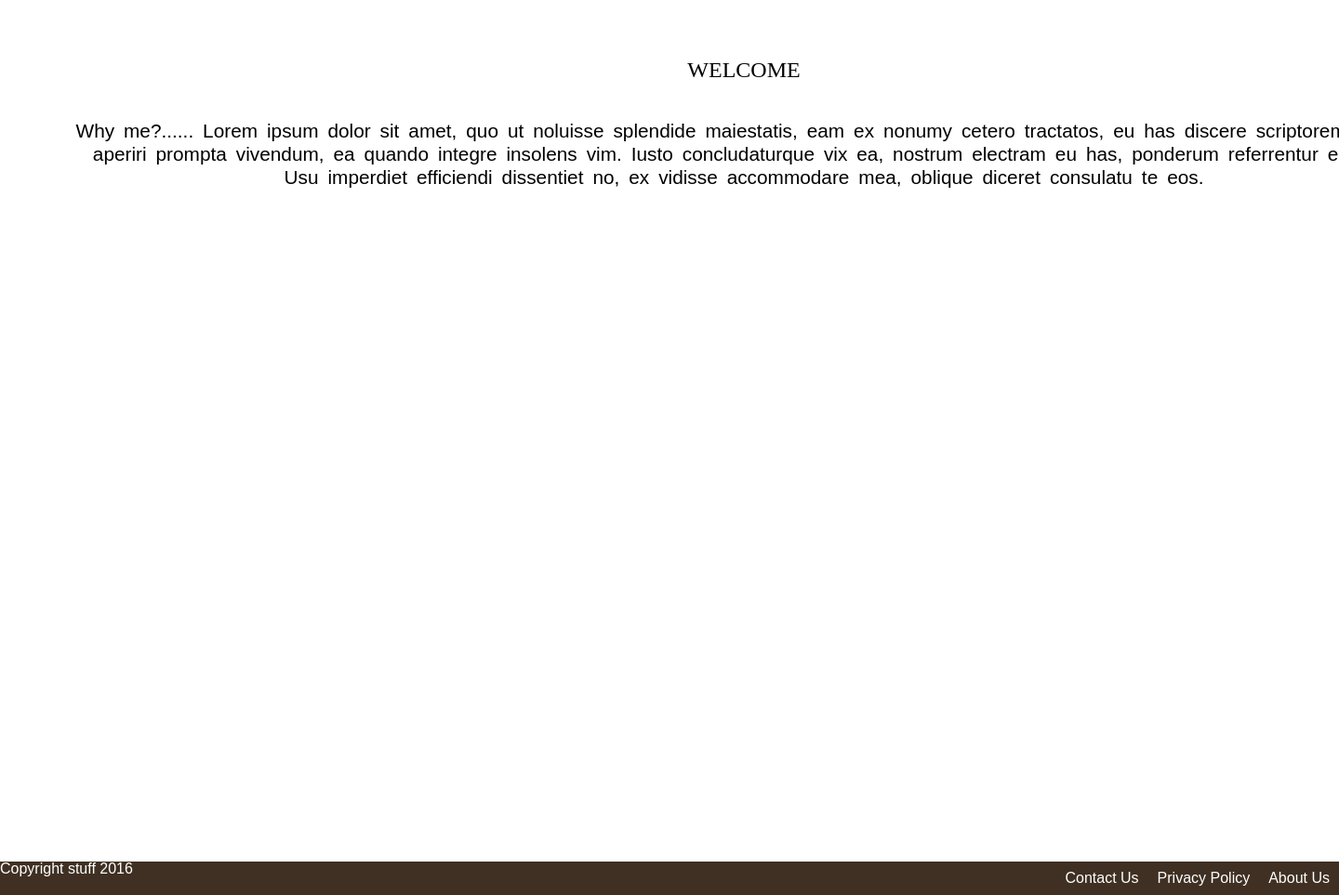
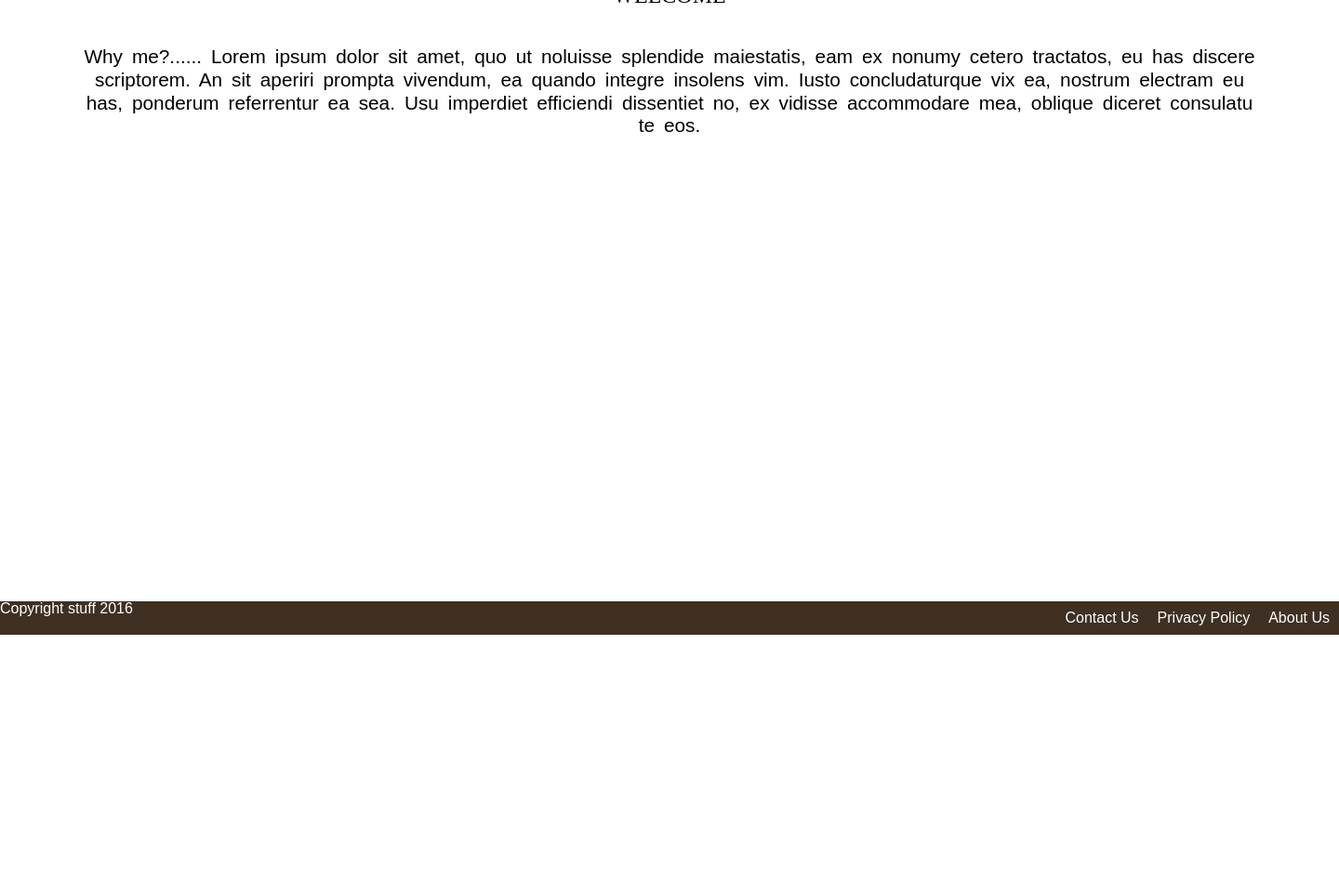
Before and after one commit to nesspire00/website_project, a PHP site: page / in a window 1440 px wide; the page is wider, and only the part inside the window is pictured. Shown: the part 905-1868 px from the top of that part at 93% size. After the commit the page ends 1588 px from the top of that part, so only its background shows below. Run offline with PHP 8.4, Linux system fonts and the light colour scheme; grey boxes labelled with a size stand in for pictures from a placeholder-image service; some libraries are stand-ins or nearby versions.

Commit message:
Хуйня какая-то, но оно работает. Вроде даже норм вышло, имхо

```diff
--- a/css/pages/main.css
+++ b/css/pages/main.css
@@ -3,8 +3,8 @@
     padding: 0;
     width: auto;
     background-image: url(http://fluper.ru/ffh/20/nezhnye_zelenye_rostochki_1920x1200.jpg);
-    width: 100vw;
-    height: 100vh;
+    width: auto;
+    height: 90vh;
 }
 
 .poster p {
@@ -55,8 +55,8 @@
     margin: 0;
     padding: 4em 5em;
     background-color: white;
-    width: 100vw;
-    height: 100vh;
+    width: auto;
+    height: 75vh;
 }
 
 .main_block h1 {
```
